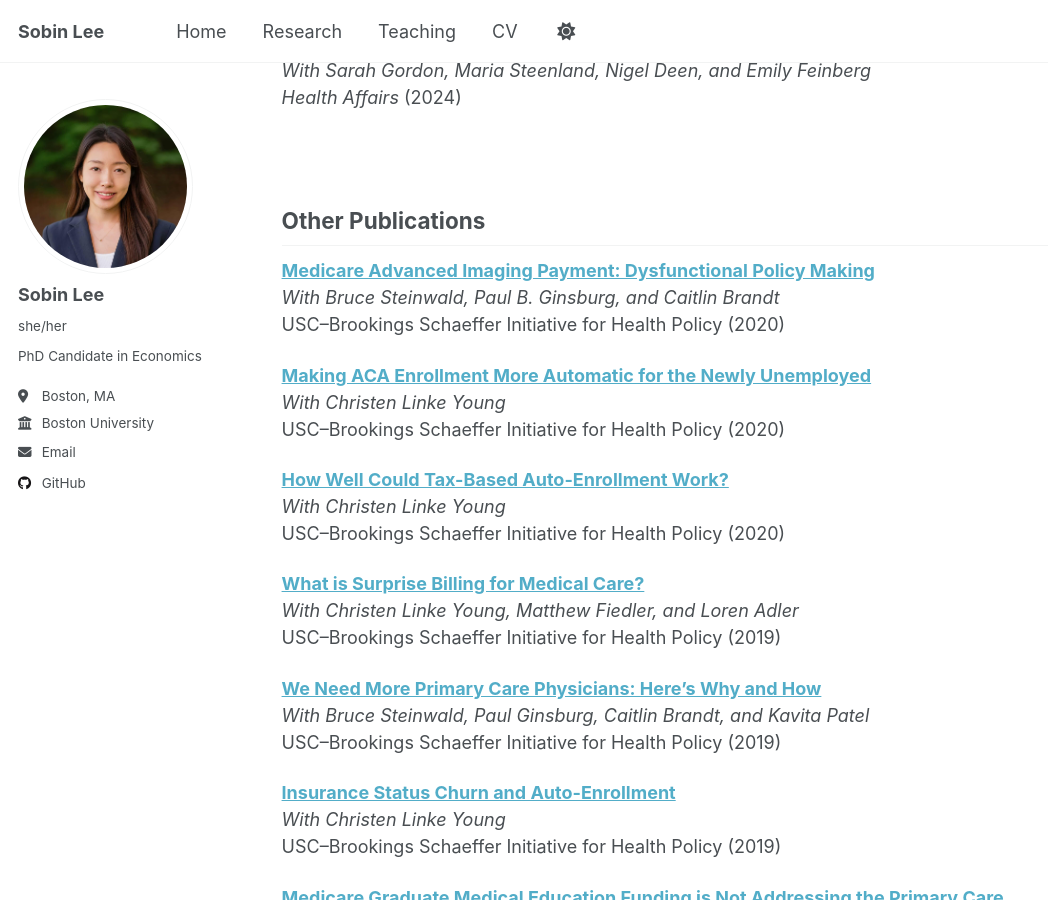
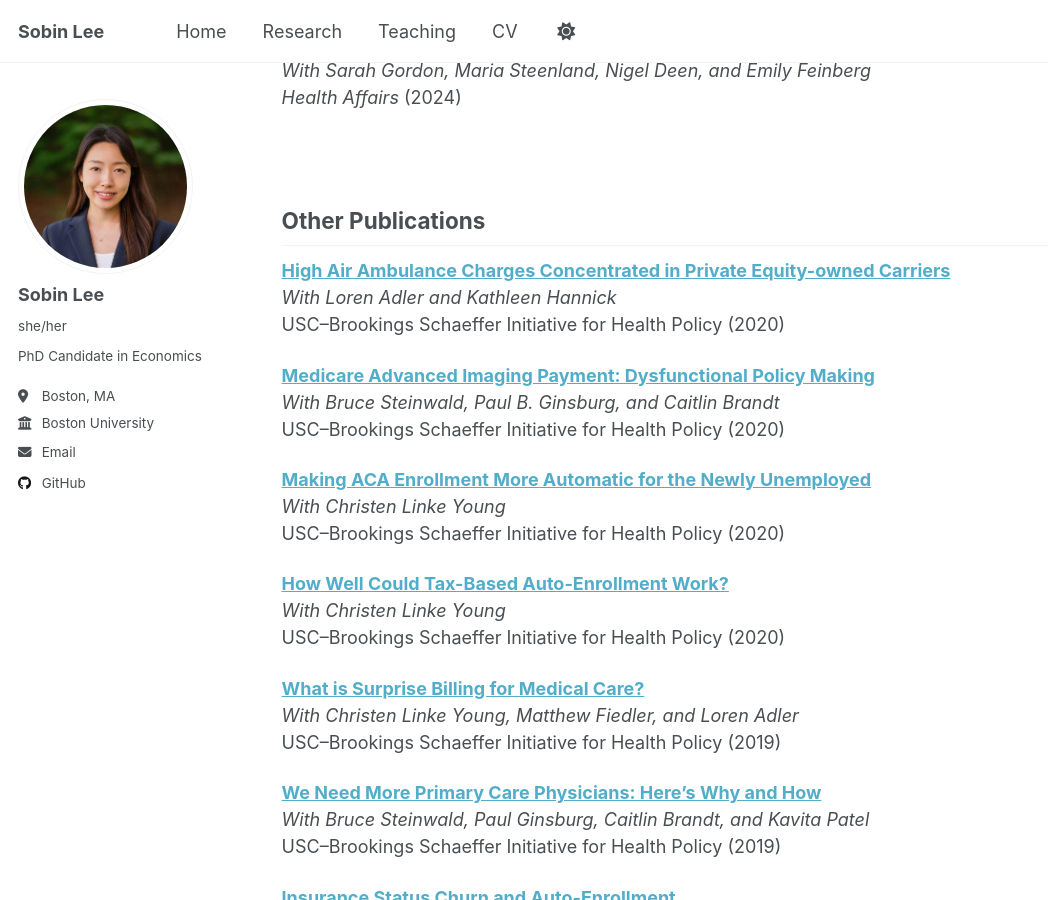
Before and after one commit to sobin-lee/sobin-lee.github.io, a Jekyll site: the page built from _publications/publications.md, in a window 1280 px wide and 900 px high, scrolled down 646 px. Shown: the whole window, without its empty margins (0-1048 px from the left). Built offline with Jekyll 4.4.1, drawn with Linux system fonts in a browser that asks for light colours; a script that is not in the unit is left out.

Commit message:
Reorder publications and add Brookings/USC Schaeffer links

```diff
--- a/_publications/publications.md
+++ b/_publications/publications.md
@@ -27,6 +27,9 @@ September 2025. Job Market Paper.
 <br>
 
 ## Other Publications
+**[High Air Ambulance Charges Concentrated in Private Equity-owned Carriers](https://www.brookings.edu/articles/high-air-ambulance-charges-concentrated-in-private-equity-owned-carriers/)**
+*With Loren Adler and Kathleen Hannick*
+USC–Brookings Schaeffer Initiative for Health Policy (2020)
 
 **[Medicare Advanced Imaging Payment: Dysfunctional Policy Making](https://www.brookings.edu/articles/medicare-advanced-imaging-payment-dysfunctional-policy-making/)**
 *With Bruce Steinwald, Paul B. Ginsburg, and Caitlin Brandt*
```
